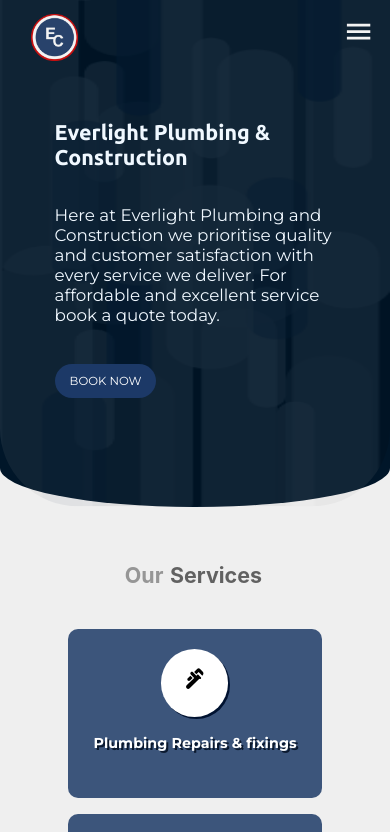
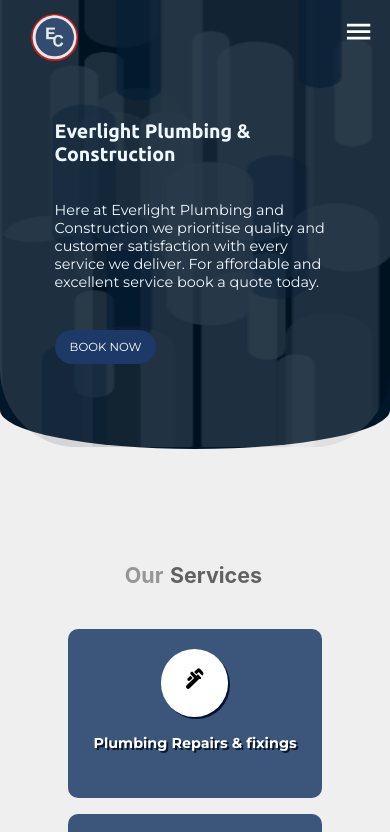
Before and after one commit to ChimiTino/EVERLIGHT, a Next.js app: page / in a window 390 px wide. Shown: the top 832 px of the page. Built offline with nearby package versions, Linux system fonts and the light colour scheme.

Commit message:
first commit

```diff
--- a/styles/globals.css
+++ b/styles/globals.css
@@ -724,6 +724,7 @@ color: rgb(255, 255, 255);
   text-align: right;
   position: absolute;
   color: white;
+  z-index: 10;
   display: block;
   font-size: 8vw;
   padding: 4vw;
@@ -839,7 +840,7 @@ height: 75vw;
 
   }
   .header-name{
-font-size: 5.5vw;
+font-size: 5vw;
 margin-top:20px;
 text-align: left;
 margin-bottom: 9vw;
@@ -863,11 +864,11 @@ margin-left: 10%;
     margin-top: 10px;
     width:80%;
     margin-left: 10%;
-    font-size: 4.3vw;
+    font-size: 3.7vw;
   }
   .backgoundImg{
     position: absolute;
-    height: 100vw;
+    height: 80vw;
     margin-top: -1vw;
     width: 100%;
     background-color: rgb(0, 22, 41);
@@ -917,11 +918,11 @@ display:none;
   .black-des{
     position: absolute;
     width: 100%;
-    height: 135vw;
+    height: 120vw;
     border-bottom-left-radius: 20vw;
     border-bottom-right-radius: 20vw;
     margin-top: -20%;
-    opacity: 0.1;
+    opacity: 0.2;
     z-index: 1;
   }
 
@@ -1050,7 +1051,7 @@ margin-top:16vw;position: absolute;
 
 .semi-circle{
   width: 100%;
-  margin-top: 90vw;
+  margin-top: 75vw;
   position: absolute;
   height: 20vw;
   border-bottom-left-radius: 50%;
```
